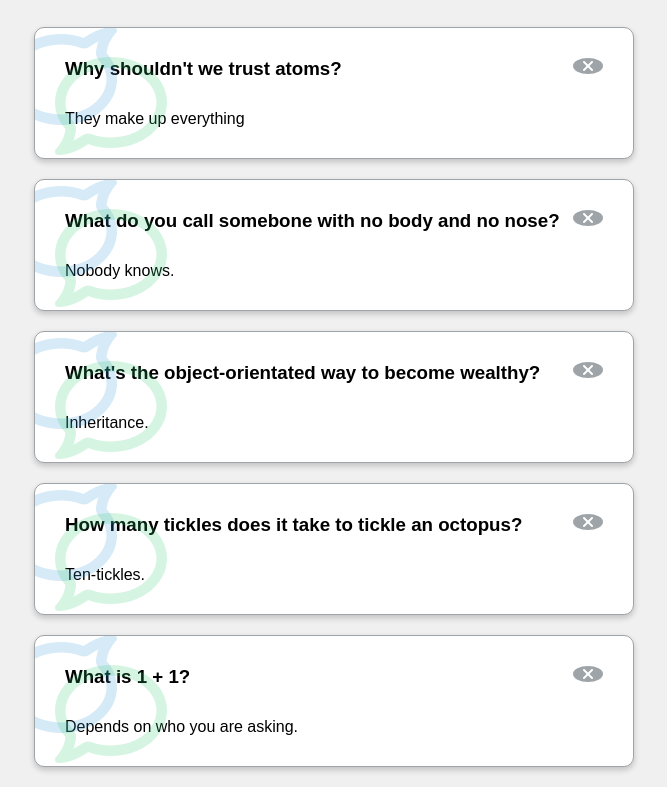
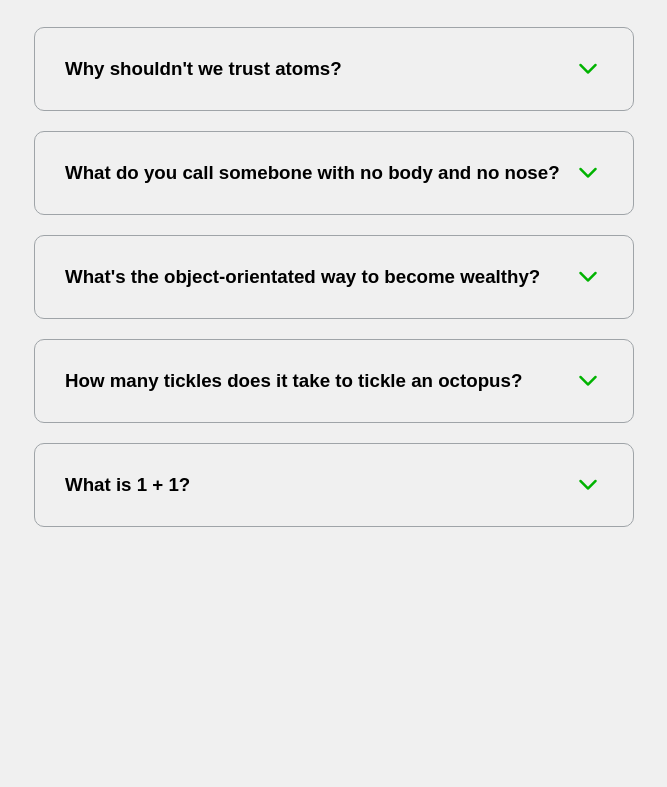
Before and after one commit to dandigby80/faq-collapse, a plain HTML site: page index.html in a window 1280 px wide. Shown: the part 90-877 px from the top of the page, without its empty margins (306-973 px from the left). After the commit the page ends 800 px from the top, so only its background shows below. Drawn offline with Linux system fonts and the light colour scheme; a web font is replaced by a local one.

Commit message:
added javascript

```diff
--- a/index.html
+++ b/index.html
@@ -13,7 +13,7 @@
 
   <h1>Frequently Asked Questions</h1>
   <div class="faq-container">
-    <div class="faq active">
+    <div class="faq">
       <h3 class="faq-title">
         Why shouldn't we trust atoms?
       </h3>
@@ -25,7 +25,7 @@
         <i class="fa fa-times"></i>
       </button>
     </div>
-    <div class="faq active">
+    <div class="faq">
       <h3 class="faq-title">
         What do you call somebone with no body and no nose?
       </h3>
@@ -37,7 +37,7 @@
         <i class="fa fa-times"></i>
       </button>
     </div>
-    <div class="faq active">
+    <div class="faq">
       <h3 class="faq-title">
         What's the object-orientated way to become wealthy?
       </h3>
@@ -49,7 +49,7 @@
         <i class="fa fa-times"></i>
       </button>
     </div>
-    <div class="faq active">
+    <div class="faq">
       <h3 class="faq-title">
         How many tickles does it take to tickle an octopus?
       </h3>
@@ -61,7 +61,7 @@
         <i class="fa fa-times"></i>
       </button>
     </div>
-    <div class="faq active">
+    <div class="faq">
       <h3 class="faq-title">
         What is 1 + 1?
       </h3>
--- a/script.js
+++ b/script.js
@@ -0,0 +1,9 @@
+'use strict';
+
+const toggles = document.querySelectorAll('.faq-toggle');
+
+toggles.forEach(toggle => {
+  toggle.addEventListener('click', () => {
+    toggle.parentNode.classList.toggle('active')
+  })
+})
--- a/style.css
+++ b/style.css
@@ -35,7 +35,7 @@ h1{
   box-shadow: 0 3px 6px rgba(0, 0, 0, 0.1), 0 3px 6px rgba(0, 0, 0, 0.1);
 }
 
-.faq.active::before,
+/* .faq.active::before,
 .faq.active::after{
   content: '\f075';
   font-family: 'Font Awesome 5 free';
@@ -45,7 +45,7 @@ h1{
   opacity: 0.2;
   top: 20px;
   left: 20px;
-  z-index: 0;
+  z-index: 0; */
 }
 
 .faq.active::before{
@@ -71,17 +71,18 @@ h1{
 .faq-toggle{
   background-color: transparent;
   border: 0;
-  border-radius: 50%;
+  border-radius: 100%;
   cursor: pointer;
   display: flex;
   align-items: center;
   justify-content: center;
-  font-size: 16px;
+  font-size: 20px;
   padding: 0;
   position: absolute;
   top: 30px;
   right: 30px;
   width: 30px;
+  color: rgb(0, 179, 0);
 }
 
 .faq-toggle:focus{
@@ -93,7 +94,7 @@ h1{
 }
 
 .faq.active .faq-toggle .fa-times{
-  color: #fff;
+  color: rgb(207, 0, 0);
   display: block;
 }
 
@@ -102,5 +103,6 @@ h1{
 }
 
 .faq.active .faq-toggle{
-  background-color: #9fa4a8;
+  /* background-color: #9fa4a8;
+  padding: 10px; */
 }
```
